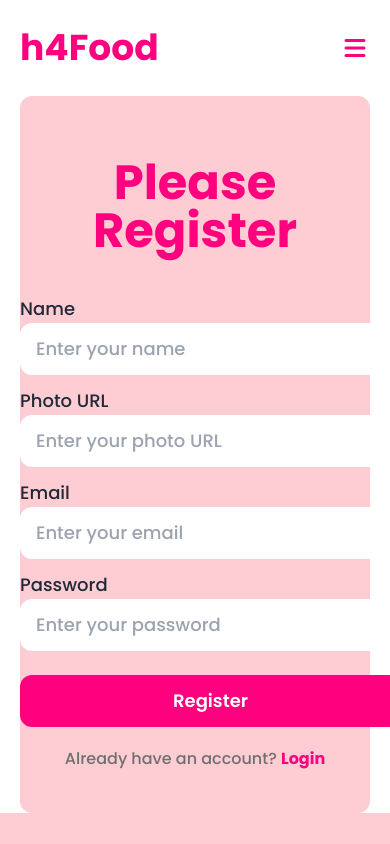
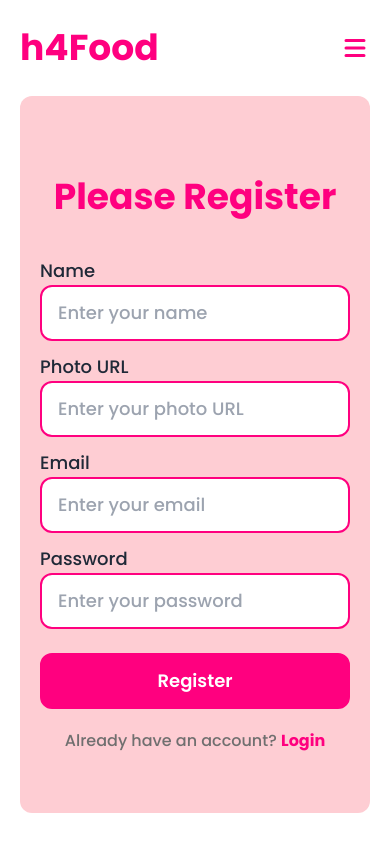
Before and after one commit to tanvir0908/h4Food-client-side, a React (Vite) app in the folder h4food/: page /register in a window 390 px wide. Shown: the top 844 px of the page. Built offline with nearby package versions, Linux system fonts and the light colour scheme; no server answers.

Commit message:
register and login page is now responsive for tablet and mobile

```diff
--- a/h4food/src/components/Navbar/Navbar.jsx
+++ b/h4food/src/components/Navbar/Navbar.jsx
@@ -73,7 +73,7 @@ export default function Navbar() {
               </button>
             </>
           ) : (
-            <Link className="hidden lg:block">
+            <Link to={"/login"} className="hidden lg:block">
               <button className="border-2  px-8 py-3 text-primary hover:shadow-md hover:bg-primary transition hover:text-white  xl:text-lg font-semibold rounded-xl border-primary">
                 Login
               </button>
@@ -106,9 +106,11 @@ export default function Navbar() {
               </NavLink>
             </div>
             <div className="mx-6 pb-6 pt-1 rounded-b-lg">
-              <button className="border-2 w-full text-center px-3 py-3 text-primary hover:shadow-md hover:bg-primary transition hover:text-white font-semibold rounded-xl border-primary">
-                Login
-              </button>
+              <Link to={"/login"}>
+                <button className="border-2 w-full text-center px-3 py-3 text-primary hover:shadow-md hover:bg-primary transition hover:text-white font-semibold rounded-xl border-primary">
+                  Login
+                </button>
+              </Link>
             </div>
           </div>
         )}
--- a/h4food/src/pages/Login/Login.jsx
+++ b/h4food/src/pages/Login/Login.jsx
@@ -54,18 +54,21 @@ export default function Login() {
 
   return (
     <Container>
-      <div className="flex flex-col justify-center pb-20 rounded-xl bg-rose-200 h-[85vh]">
-        <h2 className="text-5xl font-bold text-primary text-center my-10">
+      <div className="flex flex-col mb-12 justify-center pb-20 rounded-xl bg-rose-200 h-[85vh]">
+        <h2 className="text-4xl lg:text-5xl font-bold text-primary text-center my-10">
           Please Login
         </h2>
-        <form onSubmit={handleLogin} className="md:w-3/4 lg:w-2/6 mx-auto">
+        <form
+          onSubmit={handleLogin}
+          className="px-5 md:px-0 w-full md:w-3/4 lg:w-2/6 mx-auto"
+        >
           <div className="flex flex-col">
             <span className="text-lg font-medium">Email</span>
             <input
               type="email"
               name="email"
               placeholder="Enter your email"
-              className="px-4 py-3 rounded-xl text-lg font-medium"
+              className="px-4 py-3 rounded-xl outline-none border-2 border-primary text-lg font-medium"
               required
             />
           </div>
@@ -75,7 +78,7 @@ export default function Login() {
               type="password"
               name="password"
               placeholder="Enter your password"
-              className="px-4 py-3 rounded-xl text-lg font-medium"
+              className="px-4 py-3 rounded-xl text-lg font-medium outline-none border-2 border-primary"
               required
             />
           </div>
@@ -83,7 +86,7 @@ export default function Login() {
             {loginError}
           </p>
           <div className="form-control mt-6 ">
-            <button className="bg-primary text-white w-full text-lg font-semibold py-3 rounded-xl">
+            <button className="bg-primary border-2 border-primary text-white w-full text-lg font-semibold py-3 rounded-xl">
               Login
             </button>
           </div>
--- a/h4food/src/pages/Register/Register.jsx
+++ b/h4food/src/pages/Register/Register.jsx
@@ -49,11 +49,14 @@ export default function Register() {
 
   return (
     <Container>
-      <div className="bg-rose-200 rounded-xl flex flex-col justify-center h-[85vh]">
-        <h2 className="text-5xl font-bold text-primary text-center my-10">
+      <div className="bg-rose-200 mb-12 rounded-xl flex flex-col justify-center h-[85vh]">
+        <h2 className="text-4xl lg:text-5xl font-bold text-primary text-center my-10">
           Please Register
         </h2>
-        <form onSubmit={handleRegister} className="md:w-3/4 lg:w-2/6 mx-auto">
+        <form
+          onSubmit={handleRegister}
+          className="px-5 md:px-0 w-full md:w-3/4 lg:w-2/6 mx-auto"
+        >
           <div className="flex flex-col">
             <span className="text-lg font-medium">Name</span>
             <input
@@ -61,7 +64,7 @@ export default function Register() {
               type="text"
               name="name"
               placeholder="Enter your name"
-              className="px-4 py-3 rounded-xl text-lg font-medium"
+              className="px-4 py-3 rounded-xl text-lg font-medium outline-none border-2 border-primary"
             />
           </div>
           <div className="flex flex-col my-3">
@@ -71,7 +74,7 @@ export default function Register() {
               type="text"
               name="photo"
               placeholder="Enter your photo URL"
-              className="px-4 py-3 rounded-xl text-lg font-medium"
+              className="px-4 py-3 rounded-xl text-lg font-medium outline-none border-2 border-primary"
             />
           </div>
           <div className="flex flex-col">
@@ -80,7 +83,7 @@ export default function Register() {
               type="email"
               name="email"
               placeholder="Enter your email"
-              className="px-4 py-3 rounded-xl text-lg font-medium"
+              className="px-4 py-3 rounded-xl text-lg font-medium outline-none border-2 border-primary"
               required
             />
           </div>
@@ -90,7 +93,7 @@ export default function Register() {
               type="password"
               name="password"
               placeholder="Enter your password"
-              className="px-4 py-3 rounded-xl text-lg font-medium"
+              className="px-4 py-3 rounded-xl text-lg font-medium outline-none border-2 border-primary"
               required
             />
           </div>
@@ -98,7 +101,7 @@ export default function Register() {
             {error}
           </p>
           <div className="form-control mt-6 ">
-            <button className="bg-primary text-white w-full text-lg font-semibold py-3 rounded-xl">
+            <button className="bg-primary text-white w-full text-lg font-semibold py-3 rounded-xl border-2 border-primary">
               Register
             </button>
           </div>
```
